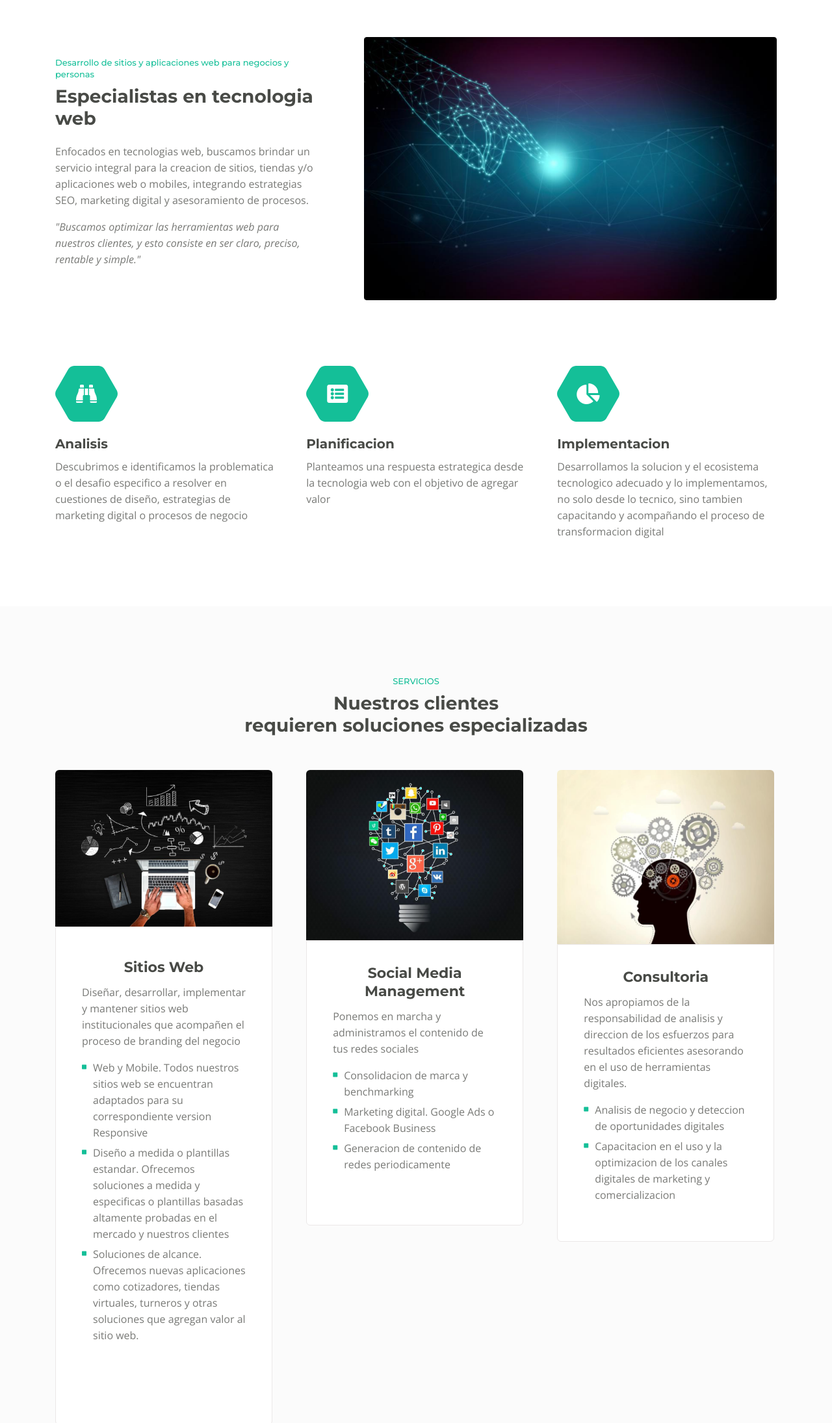
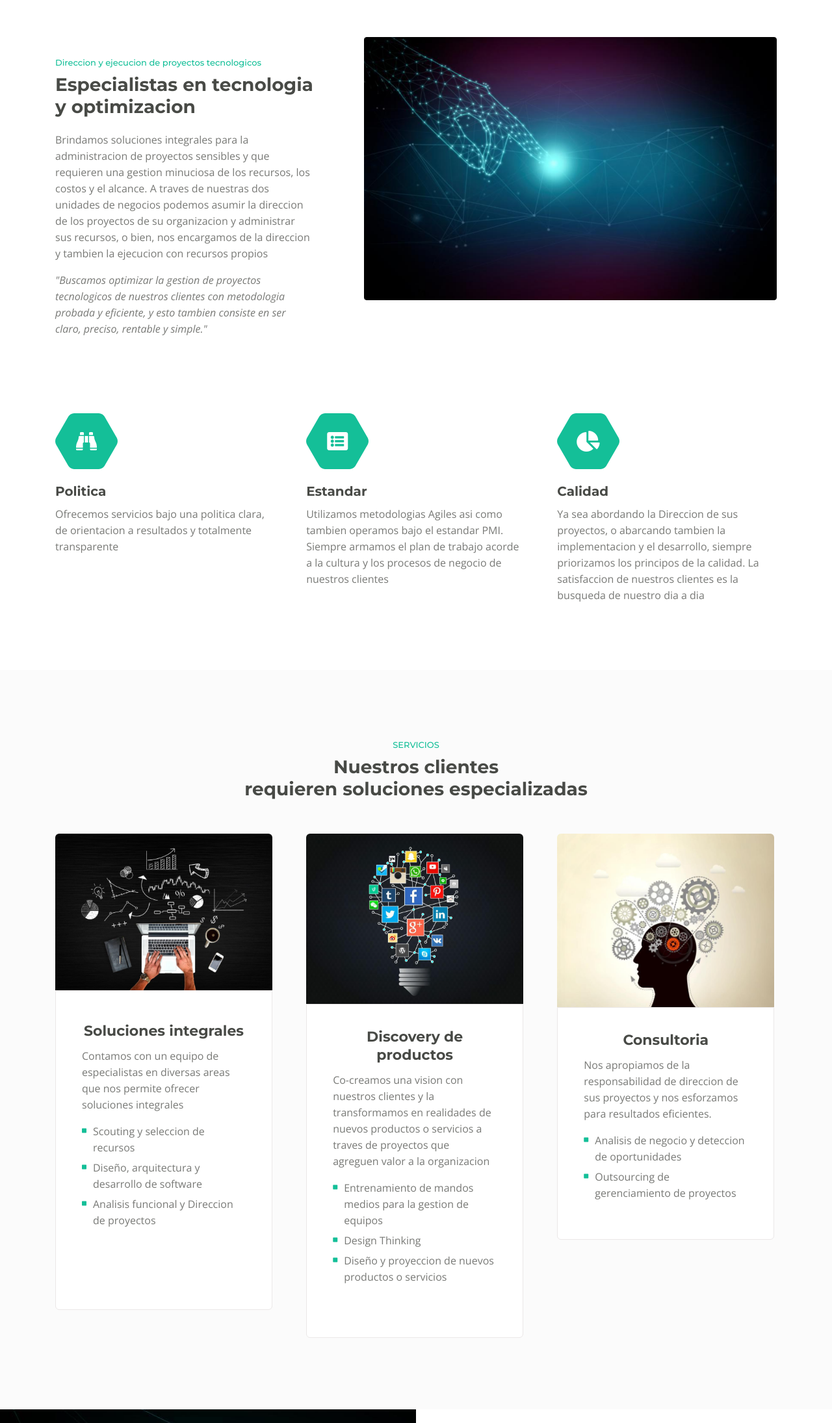
Before and after one commit to softimo/softimosolutions, a plain HTML site: page index.html in a window 1280 px wide. Shown: the part 1240-3430 px from the top of the page at 65% size. Drawn offline with nearby package versions, Linux system fonts and the light colour scheme.

Commit message:
actualizacion

```diff
--- a/index.html
+++ b/index.html
@@ -5,14 +5,14 @@
     <meta name="viewport" content="width=device-width, initial-scale=1, shrink-to-fit=no">
 
     <!-- SEO Meta Tags -->
-    <meta name="description" content="Somos una empresa de servicios profesionales que a traves de la implementacion tecnologica y el asesoramiento profesional optimizamos negocios ">
+    <meta name="description" content="Especialistas en direccion y ejecucion de proyectos de optimizacion tecnologica ">
     <meta name="author" content="">
 
     <!-- OG Meta Tags to improve the way the post looks when you share the page on LinkedIn, Facebook, Google+ -->
 	<meta property="og:site_name" content="softimo" /> <!-- website name -->
 	<meta property="og:site" content="www.softimo.com.ar" /> <!-- website link -->
-	<meta property="og:title" content="Desarrollo web"/> <!-- title shown in the actual shared post -->
-	<meta property="og:description" content="Desarrollo de sitios y aplicaciones web" /> <!-- description shown in the actual shared post -->
+	<meta property="og:title" content="Gestion de proyectos y consultoria"/> <!-- title shown in the actual shared post -->
+	<meta property="og:description" content="Direccion y ejecucion de proyectos tecnologicos" /> <!-- description shown in the actual shared post -->
 	<meta property="og:image" content="" /> <!-- image link, make sure it's jpg -->
 	<meta property="og:url" content="https://www.softimo.com.ar" /> <!-- where do you want your post to link to -->
 	<meta property="og:type" content="article" />
@@ -126,10 +126,10 @@
             <div class="row">
                 <div class="col-lg-5">
                     <div class="text-container">
-                        <div class="section-title">Desarrollo de sitios y aplicaciones web para negocios y personas</div>
-                        <h2>Especialistas en tecnologia web</h2>
-                        <p> Enfocados en tecnologias web, buscamos brindar un servicio integral para la creacion de sitios, tiendas y/o aplicaciones web o mobiles, integrando estrategias SEO, marketing digital y asesoramiento de procesos.</p>
-                        <p class="testimonial-text">"Buscamos optimizar las herramientas web para nuestros clientes, y esto consiste en ser claro, preciso, rentable y simple."</p>
+                        <div class="section-title">Direccion y ejecucion de proyectos tecnologicos</div>
+                        <h2>Especialistas en tecnologia y optimizacion</h2>
+                        <p> Brindamos soluciones integrales para la administracion de proyectos sensibles y que requieren una gestion minuciosa de los recursos, los costos y el alcance. A traves de nuestras dos unidades de negocios podemos asumir la direccion de los proyectos de su organizacion y administrar sus recursos, o bien, nos encargamos de la direccion y tambien la ejecucion con recursos propios</p>
+                        <p class="testimonial-text">"Buscamos optimizar la gestion de proyectos tecnologicos de nuestros clientes con metodologia probada y eficiente, y esto tambien consiste en ser claro, preciso, rentable y simple."</p>
 
                     </div> <!-- end of text-container -->
                 </div> <!-- end of col -->
@@ -157,8 +157,8 @@
                             <i class="fas fa-binoculars fa-stack-1x"></i>
                         </span>
                         <div class="card-body">
-                            <h4 class="card-title">Analisis</h4>
-                            <p>Descubrimos e identificamos la problematica o el desafio especifico a resolver en cuestiones de diseño, estrategias de marketing digital o procesos de negocio</p>
+                            <h4 class="card-title">Politica</h4>
+                            <p>Ofrecemos servicios bajo una politica clara, de orientacion a resultados y totalmente transparente</p>
                         </div>
                     </div>
                     <!-- end of card -->
@@ -170,8 +170,8 @@
                             <i class="fas fa-list-alt fa-stack-1x"></i>
                         </span>
                         <div class="card-body">
-                            <h4 class="card-title">Planificacion</h4>
-                            <p>Planteamos una respuesta estrategica desde la tecnologia web con el objetivo de agregar valor</p>
+                            <h4 class="card-title">Estandar</h4>
+                            <p>Utilizamos metodologias Agiles asi como tambien operamos bajo el estandar PMI. Siempre armamos el plan de trabajo acorde a la cultura y los procesos de negocio de nuestros clientes</p>
                         </div>
                     </div>
                     <!-- end of card -->
@@ -183,8 +183,8 @@
                             <i class="fas fa-chart-pie fa-stack-1x"></i>
                         </span>
                         <div class="card-body">
-                            <h4 class="card-title">Implementacion</h4>
-                            <p>Desarrollamos la solucion y el ecosistema tecnologico adecuado y lo implementamos, no solo desde lo tecnico, sino tambien capacitando y acompañando el proceso de transformacion digital</p>
+                            <h4 class="card-title">Calidad</h4>
+                            <p>Ya sea abordando la Direccion de sus proyectos, o abarcando tambien la implementacion y el desarrollo, siempre priorizamos los principos de la calidad. La satisfaccion de nuestros clientes es la busqueda de nuestro dia a dia </p>
                         </div>
                     </div>
                     <!-- end of card -->
@@ -215,21 +215,21 @@
                         </div>
                         <div class="card-body">
                             <h3 class="card-title"></h3>
-                            <h3 class="card-title">Sitios Web</h3>
-                            <p>Diseñar, desarrollar, implementar y mantener sitios web institucionales que acompañen el proceso de branding del negocio</p>
+                            <h3 class="card-title">Soluciones integrales</h3>
+                            <p>Contamos con un equipo de especialistas en diversas areas que nos permite ofrecer soluciones integrales</p>
                             <ul class="list-unstyled li-space-lg">
 
                                 <li class="media">
                                     <i class="fas fa-square"></i>
-                                    <div class="media-body">Web y Mobile. Todos nuestros sitios web se encuentran adaptados para su correspondiente version Responsive</div>
+                                    <div class="media-body">Scouting y seleccion de recursos</div>
                                 </li>
                                 <li class="media">
                                     <i class="fas fa-square"></i>
-                                    <div class="media-body">Diseño a medida o plantillas estandar. Ofrecemos soluciones a medida y especificas o plantillas basadas altamente probadas en el mercado y nuestros clientes</div>
+                                    <div class="media-body">Diseño, arquitectura y desarrollo de software</div>
                                 </li>
                                 <li class="media">
                                     <i class="fas fa-square"></i>
-                                    <div class="media-body">Soluciones de alcance. Ofrecemos nuevas aplicaciones como cotizadores, tiendas virtuales, turneros y otras soluciones que agregan valor al sitio web.</div>
+                                    <div class="media-body">Analisis funcional y Direccion de proyectos</div>
                                 </li>
                                 <li class="media">
                                     <p></p>
@@ -259,20 +259,20 @@
                             <img class="img-fluid" src="images/servicio2.png" alt="alternative">
                         </div>
                         <div class="card-body">
-                            <h3 class="card-title">Social Media Management</h3>
-                            <p>Ponemos en marcha y administramos el contenido de tus redes sociales</p>
+                            <h3 class="card-title">Discovery de productos</h3>
+                            <p>Co-creamos una vision con nuestros clientes y la transformamos en realidades de nuevos productos o servicios a traves de proyectos que agreguen valor a la organizacion</p>
                             <ul class="list-unstyled li-space-lg">
                                 <li class="media">
                                     <i class="fas fa-square"></i>
-                                    <div class="media-body">Consolidacion de marca y benchmarking</div>
+                                    <div class="media-body">Entrenamiento de mandos medios para la gestion de equipos</div>
                                 </li>
                                 <li class="media">
                                     <i class="fas fa-square"></i>
-                                    <div class="media-body">Marketing digital. Google Ads o Facebook Business</div>
+                                    <div class="media-body">Design Thinking </div>
                                 </li>
                                 <li class="media">
                                     <i class="fas fa-square"></i>
-                                    <div class="media-body">Generacion de contenido de redes periodicamente</div>
+                                    <div class="media-body">Diseño y proyeccion de nuevos productos o servicios</div>
                                 </li>
                                 <li class="media">
                                     <p></p>
@@ -294,15 +294,15 @@
                         </div>
                         <div class="card-body">
                             <h3 class="card-title">Consultoria</h3>
-                            <p>Nos apropiamos de la responsabilidad de analisis y direccion de los esfuerzos para resultados eficientes asesorando en el uso de herramientas digitales.</p>
+                            <p>Nos apropiamos de la responsabilidad de direccion de sus proyectos y nos esforzamos para resultados eficientes.</p>
                             <ul class="list-unstyled li-space-lg">
                                 <li class="media">
                                     <i class="fas fa-square"></i>
-                                    <div class="media-body">Analisis de negocio y deteccion de oportunidades digitales</div>
+                                    <div class="media-body">Analisis de negocio y deteccion de oportunidades </div>
                                 </li>
                                 <li class="media">
                                     <i class="fas fa-square"></i>
-                                    <div class="media-body">Capacitacion en el uso y la optimizacion de los canales digitales de marketing y comercializacion</div>
+                                    <div class="media-body">Outsourcing de gerenciamiento de proyectos </div>
                                 </li>
                             </ul>
 
@@ -325,16 +325,16 @@
 
             <!-- Accordion -->
             <div class="accordion-container" id="accordionOne">
-                <h2>La presencia web como una ventaja competitiva</h2>
+                <h2>El valor de la filosofia Project Management</h2>
                 <div class="item">
                     <div id="headingOne">
                         <span data-toggle="collapse" data-target="#collapseOne" aria-expanded="true" aria-controls="collapseOne" role="button">
-                            <span class="circle-numbering">1</span><span class="accordion-title">No existen fronteras dentro de Internet</span>
+                            <span class="circle-numbering">1</span><span class="accordion-title">Gestion ordenada</span>
                         </span>
                     </div>
                     <div id="collapseOne" class="collapse show" aria-labelledby="headingOne" data-parent="#accordionOne">
                         <div class="accordion-body">
-                           Tener presencia con tu propio sitio web no solo genera visibilidad. Dentro de la web los mercados se expanden tanto como estes dispuesto.
+                           Gestionar eficientemente sus proyectos le brindara seguridad a la hora de re-invertir y tranquilidad durante el curso de desarrollo del mismo
                         </div>
                     </div>
                 </div> <!-- end of item -->
@@ -342,12 +342,12 @@
                 <div class="item">
                     <div id="headingTwo">
                         <span class="collapsed" data-toggle="collapse" data-target="#collapseTwo" aria-expanded="false" aria-controls="collapseTwo" role="button">
-                            <span class="circle-numbering">2</span><span class="accordion-title">Digitalizacion del negocio</span>
+                            <span class="circle-numbering">2</span><span class="accordion-title">Estandares</span>
                         </span>
                     </div>
                     <div id="collapseTwo" class="collapse" aria-labelledby="headingTwo" data-parent="#accordionOne">
                         <div class="accordion-body">
-                            Las herramientas digitales no solo atraen nuevos mercados, tambien simplifican la creacion y gestion del contenido publicitario y la atencion de clientes.
+                           Utilizar metodologias estandarizadas Agiles o segun PMI nos permiten darle transparencia a todo el proceso y previsivilidad
                         </div>
                     </div>
                 </div> <!-- end of item -->
@@ -355,12 +355,12 @@
                 <div class="item">
                     <div id="headingThree">
                         <span class="collapsed" data-toggle="collapse" data-target="#collapseThree" aria-expanded="false" aria-controls="collapseThree" role="button">
-                            <span class="circle-numbering">3</span><span class="accordion-title">Ecosistema digital nativo</span>
+                            <span class="circle-numbering">3</span><span class="accordion-title">Costo, Tiempo, Alcance</span>
                         </span>
                     </div>
                     <div id="collapseThree" class="collapse" aria-labelledby="headingThree" data-parent="#accordionOne">
                         <div class="accordion-body">
-                            Poseer el propio soporte digital sin depender 100% de plataformas o sitios de terceros.
+                            Toda decision de proyecto debe contemplar esta terna de contingencias. Nuestro objetivo es entender el orden de prioridad y accionar en orden a ello
                         </div>
                     </div>
                 </div> <!-- end of item -->
@@ -397,7 +397,7 @@
                     <!-- Tab -->
                     <div class="tab-pane fade show active" id="tab-1" role="tabpanel" aria-labelledby="tab-1">
                         <h4>Ser una solucion</h4>
-                        <p>Brindar a nuestros clientes software de calidad que optimice sus procesos y resultados a traves de nuestros <a class="green page-scroll" href="#services">servicios</a> para generar alianzas estrategicas y relaciones de largo plazo.</p>
+                        <p>Brindar a nuestros clientes software y gestion de calidad que optimice sus procesos y resultados a traves de nuestros <a class="green page-scroll" href="#services">servicios</a> para generar alianzas estrategicas y relaciones de largo plazo.</p>
 
                         <!-- Progress Bars -->
                         <div class="progress-container">
@@ -454,8 +454,8 @@
 
                     <!-- Tab -->
                     <div class="tab-pane fade" id="tab-3" role="tabpanel" aria-labelledby="tab-3">
-                        <p><strong>Ser una solucion</strong> enfocada en entregar valor con la incorporacion de metodologias web para generar ventajas competitivas  y nuevas oportunidades de negocio.</p>
-                        <p><strong>Nuestro objetivo</strong> es que nuestros clientes logren avanzar sobre un mercado digital cada vez mas imponente. Para ello nos basamos en los siguientes pilares de trabajo: </p>
+                        <p><strong>Ser una solucion</strong> enfocada en entregar valor con la incorporacion de metodologias y gestion que garantice el exito de sus proyectos.</p>
+                        <p><strong>Nuestro objetivo</strong> es que nuestros clientes logren consolidarse a traves de proyectos exitosos en un mercado de servicios cada vez mas exigente. Para ello nos basamos en los siguientes pilares de trabajo: </p>
                         <ul class="list-unstyled li-space-lg">
                             <li class="media">
                                 <i class="fas fa-square"></i>
@@ -590,14 +590,14 @@
                         <div id="counter">
                             <div class="cell">
                                 <div class="counter-value number-count" data-count="100">1</div>
-                                <div class="counter-info">% Especializacion<br>en tecnologia web</div>
+                                <div class="counter-info">% Especializacion<br>en gestion de proyectos tecnologicos</div>
                             </div>
                             <div class="cell">
                                 <div class="counter-value number-count" data-count="5">1</div>
                                 <div class="counter-info">Tecnologias de exito probadas</div>
                             </div>
                             <div class="cell">
-                               + <div class="counter-value number-count" data-count="700">1</div>
+                               + <div class="counter-value number-count" data-count="1200">1</div>
                                 <div class="counter-info">Horas de proyectos gestionados</div>
                             </div>
                         </div>
@@ -705,7 +705,7 @@
 
                         <ul class="list-unstyled li-space-lg">
                             <li>
-                                <p>Template design with MIT License by <a href="https://inovatik.com/">Inovatik</a></p>
+
                             </li>
                             <li>
                                 <a class="white" href="#your-link"></a>
@@ -727,7 +727,7 @@
         <div class="container">
             <div class="row">
                 <div class="col-lg-12">
-                    <p class="p-small">Softimo Solutions © 2021 </p>
+                    <p class="p-small">Softimo Solutions © 2020 </p>
                 </div> <!-- end of col -->
             </div> <!-- enf of row -->
         </div> <!-- end of container -->
```
